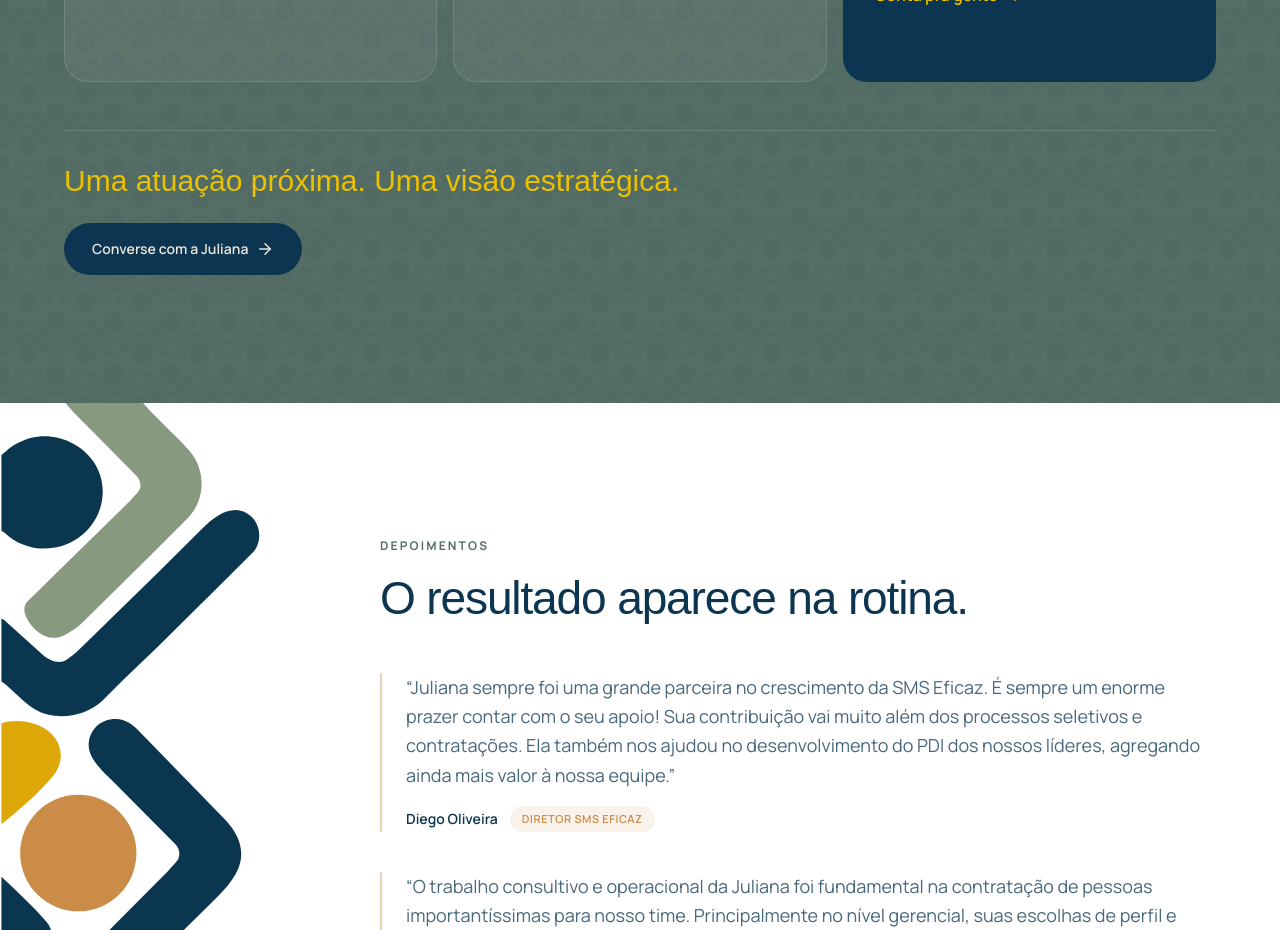
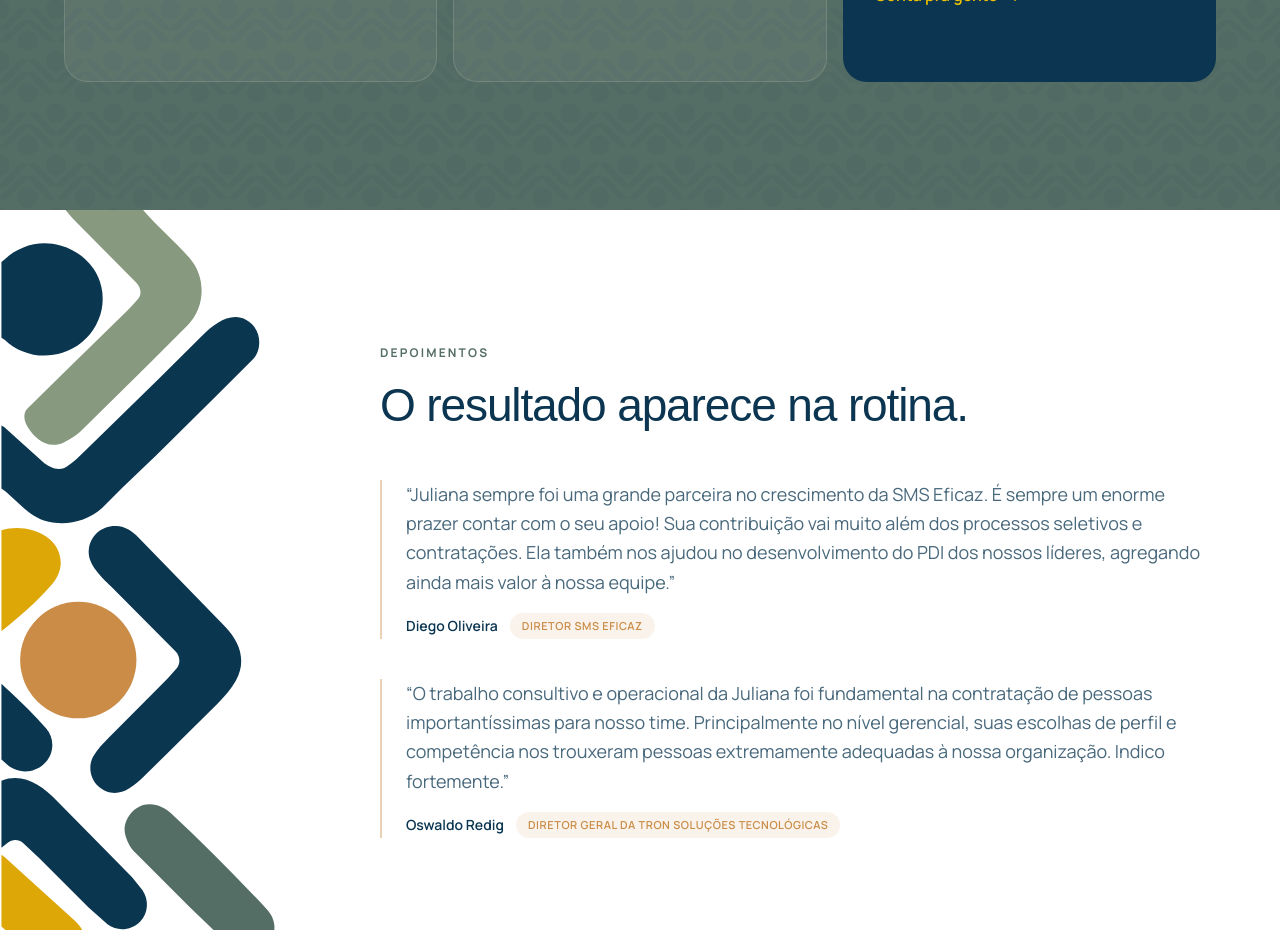
Before and after one commit to iamfabiuu/site_Juliana, a Next.js app in the folder frontend/: page / in a window 1280 px wide. Shown: the part 8200-9130 px from the top of the page. Built offline with nearby package versions, Linux system fonts and the light colour scheme; a web font is replaced by a local one.

Commit message:
Ajuste antes de depoimentois

```diff
--- a/frontend/app/(site)/page.tsx
+++ b/frontend/app/(site)/page.tsx
@@ -738,21 +738,6 @@ export default function Home() {
                             </a>
                         </div>
                     </Reveal>
-
-                    {/* CTA */}
-                    <div className="mt-12 border-t border-off/15 pt-8">
-                        <p className="font-display text-2xl text-amarelo md:text-3xl">
-                            Uma atuação próxima. Uma visão estratégica.
-                        </p>
-                        <div className="mt-6 flex flex-wrap gap-4">
-                            <a
-                                href="https://www.linkedin.com/in/julianan-costa/"
-                                className="btn-primary"
-                            >
-                                Converse com a Juliana <ArrowRight size={18} />
-                            </a>
-                        </div>
-                    </div>
                 </div>
             </section>
 
```
